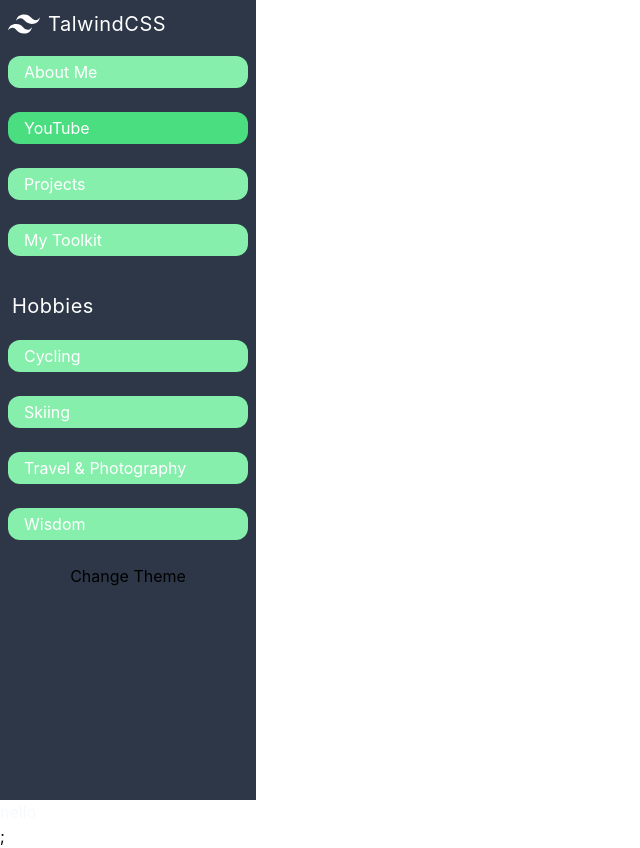
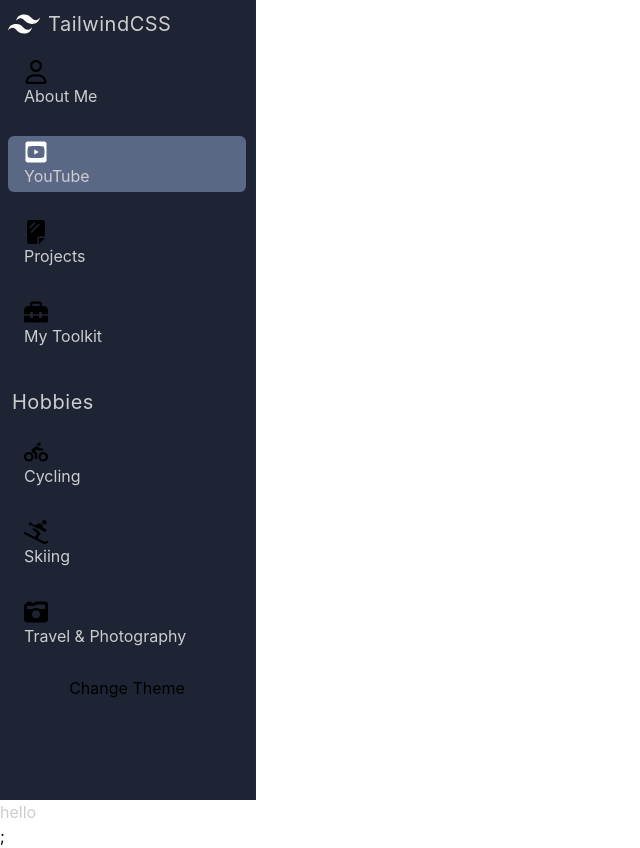
Before and after one commit to ausyau/austinOS, a Next.js app: page /yt in a window 1280 px wide. Both pictures are taken after a click on the button "Hobbies". Shown: the whole page, without its empty margins (0-640 px from the left). Built offline with nearby package versions, Linux system fonts and the light colour scheme.

Commit message:
Introduce Icons (WIP)

```diff
--- a/package.json
+++ b/package.json
@@ -11,6 +11,9 @@
     "build:watch": "postcss styles/tailwind.css -o styles/main.css --watch"
   },
   "dependencies": {
+    "@fortawesome/fontawesome-svg-core": "^6.1.1",
+    "@fortawesome/free-solid-svg-icons": "^6.1.1",
+    "@fortawesome/react-fontawesome": "^0.1.18",
     "clsx": "^1.1.1",
     "next": "12.1.6",
     "react": "18.1.0",
--- a/pages/_app.tsx
+++ b/pages/_app.tsx
@@ -1,8 +1,13 @@
 import React from "react";
 import "../styles/globals.css";
+import "@fortawesome/fontawesome-svg-core/styles.css"; // import Font Awesome CSS
+import {config} from "@fortawesome/fontawesome-svg-core";
+
 import type {AppProps} from "next/app";
 import {NavigationProvider} from "../src/context/NavigationContext";
 import {ThemeProvider} from "../src/context/ThemeContext";
+
+config.autoAddCss = false; // Tell Font Awesome to skip adding the CSS automatically since it's being imported above
 
 function AustinOS({Component, pageProps}: AppProps) {
   // Dark Theme https://javascript.plainenglish.io/light-and-dark-mode-in-react-web-application-with-tailwind-css-89674496b942
--- a/pages/about.tsx
+++ b/pages/about.tsx
@@ -60,10 +60,10 @@ const Work = (): JSX.Element => {
 
 const About = (): JSX.Element => {
   return (
-    <div className="flex flex-row flex-1">
+    <div className="flex flex-row flex-1 bg-primary">
       <Header />
       <NavBar />
-      <div className="flex flex-col items-center justify-around flex-1 font-mono">
+      <div className="flex flex-col items-center justify-around flex-1 font-mono text-primary">
         <div className="w-6/12 ">
           <Description />
           <Social />
--- /dev/null
+++ b/src/assets/icons/icons.tsx
@@ -0,0 +1,103 @@
+const YouTube = () => {
+  return (
+    <svg
+      xmlns="http://www.w3.org/2000/svg"
+      viewBox="0 0 448 512"
+      width="24px"
+      height="24px"
+      className="stroke-white fill-white"
+    >
+      <path d="M186.8 202.1l95.2 54.1-95.2 54.1V202.1zM448 80v352c0 26.5-21.5 48-48 48H48c-26.5 0-48-21.5-48-48V80c0-26.5 21.5-48 48-48h352c26.5 0 48 21.5 48 48zm-42 176.3s0-59.6-7.6-88.2c-4.2-15.8-16.5-28.2-32.2-32.4C337.9 128 224 128 224 128s-113.9 0-142.2 7.7c-15.7 4.2-28 16.6-32.2 32.4-7.6 28.5-7.6 88.2-7.6 88.2s0 59.6 7.6 88.2c4.2 15.8 16.5 27.7 32.2 31.9C110.1 384 224 384 224 384s113.9 0 142.2-7.7c15.7-4.2 28-16.1 32.2-31.9 7.6-28.5 7.6-88.1 7.6-88.1z" />
+    </svg>
+  );
+};
+
+const User = () => {
+  return (
+    <svg
+      xmlns="http://www.w3.org/2000/svg"
+      viewBox="0 0 448 512"
+      width="24px"
+      height="24px"
+    >
+      <path d="M272 304h-96C78.8 304 0 382.8 0 480c0 17.67 14.33 32 32 32h384c17.67 0 32-14.33 32-32C448 382.8 369.2 304 272 304zM48.99 464C56.89 400.9 110.8 352 176 352h96c65.16 0 119.1 48.95 127 112H48.99zM224 256c70.69 0 128-57.31 128-128c0-70.69-57.31-128-128-128S96 57.31 96 128C96 198.7 153.3 256 224 256zM224 48c44.11 0 80 35.89 80 80c0 44.11-35.89 80-80 80S144 172.1 144 128C144 83.89 179.9 48 224 48z" />
+    </svg>
+  );
+};
+
+const Project = () => {
+  return (
+    <svg
+      xmlns="http://www.w3.org/2000/svg"
+      viewBox="0 0 384 512"
+      width="24px"
+      height="24px"
+    >
+      <path d="M0 64C0 28.65 28.65 0 64 0H320C355.3 0 384 28.65 384 64V352H256C238.3 352 224 366.3 224 384V512H64C28.65 512 0 483.3 0 448V64zM171.3 52.69C165.1 46.44 154.9 46.44 148.7 52.69L52.69 148.7C46.44 154.9 46.44 165.1 52.69 171.3C58.93 177.6 69.06 177.6 75.31 171.3L171.3 75.31C177.6 69.07 177.6 58.94 171.3 52.69V52.69zM267.3 107.3C273.6 101.1 273.6 90.93 267.3 84.69C261.1 78.44 250.9 78.44 244.7 84.69L84.69 244.7C78.44 250.9 78.44 261.1 84.69 267.3C90.93 273.6 101.1 273.6 107.3 267.3L267.3 107.3zM384 384L256 512V384H384z" />
+    </svg>
+  );
+};
+
+const Toolkit = () => {
+  return (
+    <svg
+      xmlns="http://www.w3.org/2000/svg"
+      viewBox="0 0 512 512"
+      width="24px"
+      height="24px"
+    >
+      <path d="M502.6 182.6l-45.25-45.25C451.4 131.4 443.3 128 434.8 128H384V80C384 53.5 362.5 32 336 32h-160C149.5 32 128 53.5 128 80V128H77.25c-8.5 0-16.62 3.375-22.62 9.375L9.375 182.6C3.375 188.6 0 196.8 0 205.3V304h128v-32C128 263.1 135.1 256 144 256h32C184.9 256 192 263.1 192 272v32h128v-32C320 263.1 327.1 256 336 256h32C376.9 256 384 263.1 384 272v32h128V205.3C512 196.8 508.6 188.6 502.6 182.6zM336 128h-160V80h160V128zM384 368c0 8.875-7.125 16-16 16h-32c-8.875 0-16-7.125-16-16v-32H192v32C192 376.9 184.9 384 176 384h-32C135.1 384 128 376.9 128 368v-32H0V448c0 17.62 14.38 32 32 32h448c17.62 0 32-14.38 32-32v-112h-128V368z" />
+    </svg>
+  );
+};
+
+const Cycling = () => {
+  return (
+    <svg
+      xmlns="http://www.w3.org/2000/svg"
+      viewBox="0 0 640 512"
+      width="24px"
+      height="24px"
+    >
+      <path d="M352 48C352 21.49 373.5 0 400 0C426.5 0 448 21.49 448 48C448 74.51 426.5 96 400 96C373.5 96 352 74.51 352 48zM480 159.1C497.7 159.1 512 174.3 512 191.1C512 209.7 497.7 223.1 480 223.1H416C408.7 223.1 401.7 221.5 396 216.1L355.3 184.4L295 232.9L337.8 261.4C346.7 267.3 352 277.3 352 288V416C352 433.7 337.7 448 320 448C302.3 448 288 433.7 288 416V305.1L227.5 266.8C194.7 245.1 192.5 198.9 223.2 175.2L306.3 110.9C323.8 97.45 348.1 97.58 365.4 111.2L427.2 159.1H480zM256 384C256 454.7 198.7 512 128 512C57.31 512 0 454.7 0 384C0 313.3 57.31 256 128 256C198.7 256 256 313.3 256 384zM128 312C88.24 312 56 344.2 56 384C56 423.8 88.24 456 128 456C167.8 456 200 423.8 200 384C200 344.2 167.8 312 128 312zM640 384C640 454.7 582.7 512 512 512C441.3 512 384 454.7 384 384C384 313.3 441.3 256 512 256C582.7 256 640 313.3 640 384zM512 312C472.2 312 440 344.2 440 384C440 423.8 472.2 456 512 456C551.8 456 584 423.8 584 384C584 344.2 551.8 312 512 312z" />
+    </svg>
+  );
+};
+
+const Skiing = () => {
+  return (
+    <svg
+      xmlns="http://www.w3.org/2000/svg"
+      viewBox="0 0 512 512"
+      width="24px"
+      height="24px"
+    >
+      <path d="M432.1 96.02c26.51 0 47.99-21.5 47.99-48.01S458.6 0 432.1 0s-47.98 21.5-47.98 48.01S405.6 96.02 432.1 96.02zM511.1 469.1c0-13.98-11.33-23.95-23.89-23.95c-18.89 0-19.23 19.11-46.15 19.11c-5.476 0-10.87-1.081-15.87-3.389l-135.8-70.26l49.15-73.82c5.446-8.116 8.09-17.39 8.09-26.63c0-12.4-4.776-24.73-14.09-33.9l-40.38-40.49l-106.1-53.1C185.6 165.8 185.4 169 185.4 172.2c0 16.65 6.337 32.78 18.42 44.86l75.03 75.21l-45.88 68.76L34.97 258.8C31.44 257 27.64 256.1 23.93 256.1C9.675 256.1 0 267.8 0 280.1c0 8.673 4.735 17.04 12.96 21.24l392 202.6c11.88 5.501 24.45 8.119 37.08 8.119C480.1 512 511.1 486.7 511.1 469.1zM119.1 91.65L108.5 114.2C114.2 117 120.2 118.4 126.2 118.4c9.153 0 18.1-3.2 25.06-9.102l47.26 23.51c-.125 0-.125 .125-.2501 .25l114.5 56.76l32.51-13l6.376 19.13c4.001 12.13 12.63 22.01 24 27.76l58.14 28.1c4.609 2.287 9.455 3.355 14.26 3.355c18.8 0 31.98-15.43 31.98-31.93c0-11.74-6.461-23.1-17.74-28.7l-52.03-26.1l-17.12-51.15C386.6 98.69 364.2 73.99 333.1 73.99c-7.658 0-15.82 1.504-24.43 4.934L227.4 111.3L164.9 80.33c.009-.3461 .0134-.692 .0134-1.038c0-14.13-7.468-27.7-20.89-34.53L132.9 66.45L98.17 59.43C97.83 59.36 97.53 59.35 97.19 59.35c-2.666 0-5.276 2.177-5.276 5.273c0 1.473 .648 2.936 1.81 3.961L119.1 91.65z" />
+    </svg>
+  );
+};
+
+const Photography = () => {
+  return (
+    <svg
+      xmlns="http://www.w3.org/2000/svg"
+      viewBox="0 0 512 512"
+      width="24px"
+      height="24px"
+    >
+      <path d="M64 64V48C64 39.16 71.16 32 80 32H144C152.8 32 160 39.16 160 48V64H192L242.5 38.76C251.4 34.31 261.2 32 271.1 32H448C483.3 32 512 60.65 512 96V416C512 451.3 483.3 480 448 480H64C28.65 480 0 451.3 0 416V128C0 92.65 28.65 64 64 64zM220.6 121.2C211.7 125.7 201.9 128 192 128H64V192H178.8C200.8 176.9 227.3 168 256 168C284.7 168 311.2 176.9 333.2 192H448V96H271.1L220.6 121.2zM256 216C207.4 216 168 255.4 168 304C168 352.6 207.4 392 256 392C304.6 392 344 352.6 344 304C344 255.4 304.6 216 256 216z" />
+    </svg>
+  );
+};
+
+export const Icons = {
+  Cycling,
+  Photography,
+  YouTube,
+  User,
+  Project,
+  Toolkit,
+  Skiing,
+};
+
+export type IconType = keyof typeof Icons;
--- /dev/null
+++ b/src/assets/icons/index.ts
@@ -0,0 +1,2 @@
+export {Icons} from "./icons";
+export type {IconType} from "./icons";
--- a/src/components/Navigation/NavBar/NavBar.tsx
+++ b/src/components/Navigation/NavBar/NavBar.tsx
@@ -2,22 +2,23 @@ import Link from "next/link";
 
 import {useThemeContext} from "../../../context/ThemeContext";
 import {NavItem} from "../NavItem";
+import {NavItemProps} from "../NavItem/NavItem";
 
-const pages = [
-  {label: "About Me", link: "/about"},
-  {label: "YouTube", link: "/yt"},
-  {label: "Projects", link: "/projects"},
-  {label: "My Toolkit", link: "/toolkit"},
+const pages: NavItemProps[] = [
+  {label: "About Me", link: "/about", icon: "User"},
+  {label: "YouTube", link: "/yt", icon: "YouTube"},
+  {label: "Projects", link: "/projects", icon: "Project"},
+  {label: "My Toolkit", link: "/toolkit", icon: "Toolkit"},
   {
     label: "Hobbies",
     link: "/hobbies",
     subItems: [
-      {label: "Cycling", link: "/cycling"},
-      {label: "Skiing", link: "/skiing"},
-      {label: "Travel & Photography", link: "/travel"},
+      {label: "Cycling", link: "/cycling", icon: "Cycling"},
+      {label: "Skiing", link: "/skiing", icon: "Skiing"},
+      {label: "Travel & Photography", link: "/travel", icon: "Photography"},
     ],
   },
-  {label: "Wisdom", link: "/wisdom"},
+  // {label: "Wisdom", link: "/wisdom"},
 ];
 
 const ToggleTheme = () => {
@@ -34,7 +35,7 @@ const ToggleTheme = () => {
 export const NavBar = () => {
   return (
     <>
-      <nav className="flex flex-col flex-1 min-h-screen bg-primary max-w-nav md">
+      <nav className="flex flex-col flex-1 min-h-screen border-r-2 border-slate-800 bg-secondary max-w-nav md">
         <Link href="/">
           <a className="inline-flex items-center p-2 mr-4 ">
             <svg
@@ -44,16 +45,19 @@ export const NavBar = () => {
             >
               <path d="M12.001 4.8c-3.2 0-5.2 1.6-6 4.8 1.2-1.6 2.6-2.2 4.2-1.8.913.228 1.565.89 2.288 1.624C13.666 10.618 15.027 12 18.001 12c3.2 0 5.2-1.6 6-4.8-1.2 1.6-2.6 2.2-4.2 1.8-.913-.228-1.565-.89-2.288-1.624C16.337 6.182 14.976 4.8 12.001 4.8zm-6 7.2c-3.2 0-5.2 1.6-6 4.8 1.2-1.6 2.6-2.2 4.2-1.8.913.228 1.565.89 2.288 1.624 1.177 1.194 2.538 2.576 5.512 2.576 3.2 0 5.2-1.6 6-4.8-1.2 1.6-2.6 2.2-4.2 1.8-.913-.228-1.565-.89-2.288-1.624C10.337 13.382 8.976 12 6.001 12z" />
             </svg>
-            <span className="text-xl tracking-wide text-white">TalwindCSS</span>
+            <span className="text-xl tracking-wide text-primary">
+              TailwindCSS
+            </span>
           </a>
         </Link>
         <ul>
-          {pages.map(({label, link, subItems}, index) => {
+          {pages.map(({label, link, subItems, icon}, index) => {
             return (
               <NavItem
                 key={index}
                 label={label}
                 link={link}
+                icon={icon}
                 subItems={subItems}
               />
             );
--- a/src/components/Navigation/NavItem/NavItem.tsx
+++ b/src/components/Navigation/NavItem/NavItem.tsx
@@ -1,16 +1,23 @@
 import clsx from "clsx";
 import Link from "next/link";
 import {useRouter} from "next/router";
+import {Icons, IconType} from "../../../assets/icons/icons";
 
 import {useNavigationContext} from "../../../context/NavigationContext";
 
-interface NavItemProps {
+export interface NavItemProps {
   label: string;
   link: string; // This should eventually become like navigation links only
+  icon?: IconType;
   subItems?: NavItemProps[];
 }
 
-export const NavItem = ({label, link, subItems}: NavItemProps): JSX.Element => {
+export const NavItem = ({
+  label,
+  link,
+  subItems,
+  icon,
+}: NavItemProps): JSX.Element => {
   const {showHobbies, setShowHobbies} = useNavigationContext();
   const {route} = useRouter();
   const selectedNavItem = link === route;
@@ -19,12 +26,18 @@ export const NavItem = ({label, link, subItems}: NavItemProps): JSX.Element => {
     setShowHobbies(!showHobbies);
   };
 
+  console.log("icon", icon);
+  const Test = icon && Icons[icon];
+
+  console.log("Test is", Test);
+
   if (!subItems) {
     return (
       <Link href={link}>
         <li className={clsx("navItem", selectedNavItem && "selected")}>
+          {Test ? <Test /> : null}
           <a className="items-center ">
-            <span className="tracking-normal text-white text-l">{label}</span>
+            <span className="tracking-normal text-primary text-l">{label}</span>
           </a>
         </li>
       </Link>
@@ -35,18 +48,16 @@ export const NavItem = ({label, link, subItems}: NavItemProps): JSX.Element => {
     <>
       <div className="inline-flex items-center p-3 mr-4 ">
         <button
-          className="text-xl tracking-wide text-white"
+          className="text-xl tracking-wide text-primary"
           onClick={toggleDropdown}
         >
           {label}
         </button>
       </div>
       {showHobbies
-        ? subItems.map((subItem, index) => {
-            const key = `${subItem.label}-${index}`;
-            return (
-              <NavItem key={key} label={subItem.label} link={subItem.link} />
-            );
+        ? subItems.map(({label, link, icon}, index) => {
+            const key = `${label}-${index}`;
+            return <NavItem key={key} label={label} link={link} icon={icon} />;
           })
         : null}
     </>
--- a/styles/globals.css
+++ b/styles/globals.css
@@ -15,25 +15,26 @@
 
 @layer components {
   .navItem {
-    @apply p-1 px-4 m-2 mb-6 cursor-pointer rounded-xl;
+    @apply p-1 px-4 m-2 mb-6 rounded-md cursor-pointer;
     background-size: 200% 100%;
-    background-image: linear-gradient(
-      to right,
-      rgb(134 239 172) 50%,
-      rgb(74 222 128) 50%
-    );
-    transition: background-position 0.3s;
+    transition: background-position 0.5s;
     transition-timing-function: ease-out;
   }
   .navItem:hover {
     background-position: -100% 0;
   }
-  .navItem.selected {
-    background-image: linear-gradient(
-      to right,
-      rgb(74 222 128) 50%,
-      rgb(74 222 128) 50%
-    );
+
+  .dark .navItem {
+    background-image: linear-gradient(to right, #1e2434 50%, #151b2c 50%);
+  }
+  .dark .navItem.selected {
+    background-image: linear-gradient(to right, #5a6785 50%, #5a6785 50%);
+  }
+  .light .navItem {
+    background-image: linear-gradient(to right, #1e2434 50%, #151b2c 50%);
+  }
+  .light .navItem.selected {
+    background-image: linear-gradient(to right, #5a6785 50%, #5a6785 50%);
   }
 }
 
@@ -55,9 +56,9 @@ a {
 }
 
 .dark {
-  --color-bg-primary: #2d3748;
-  --color-bg-secondary: #283141;
-  --color-text-primary: #f7fafc;
+  --color-bg-primary: #11192f;
+  --color-bg-secondary: #1e2434;
+  --color-text-primary: #cdcdcf;
   --color-text-secondary: #e2e8f0;
   --color-text-accent: #81e6d9;
 }
```
Also changed, not shown: src/assets/icons/YouTube.tsx (added, +7 -0 lines), 1 other file (tests, documents, lock files or other folders).
